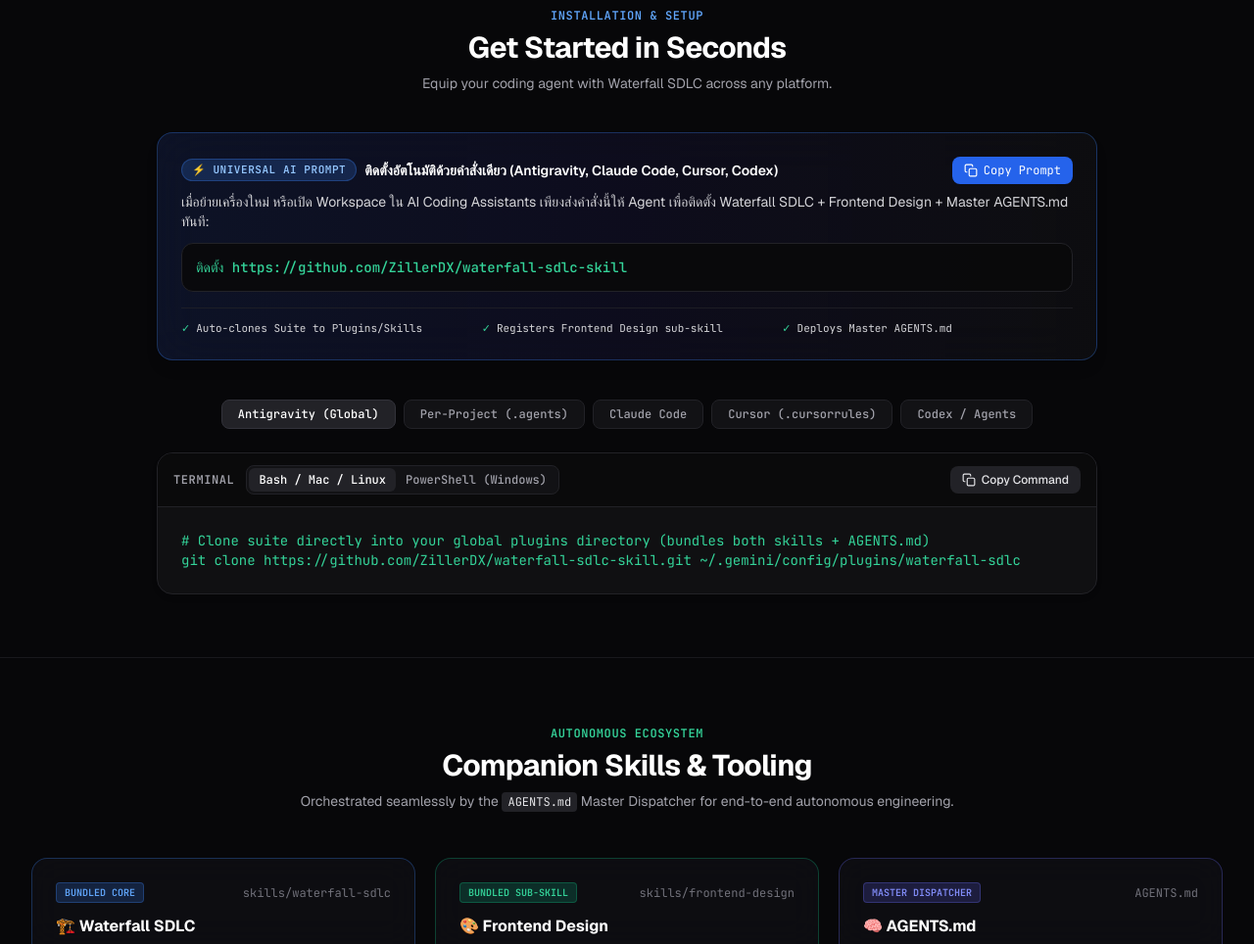
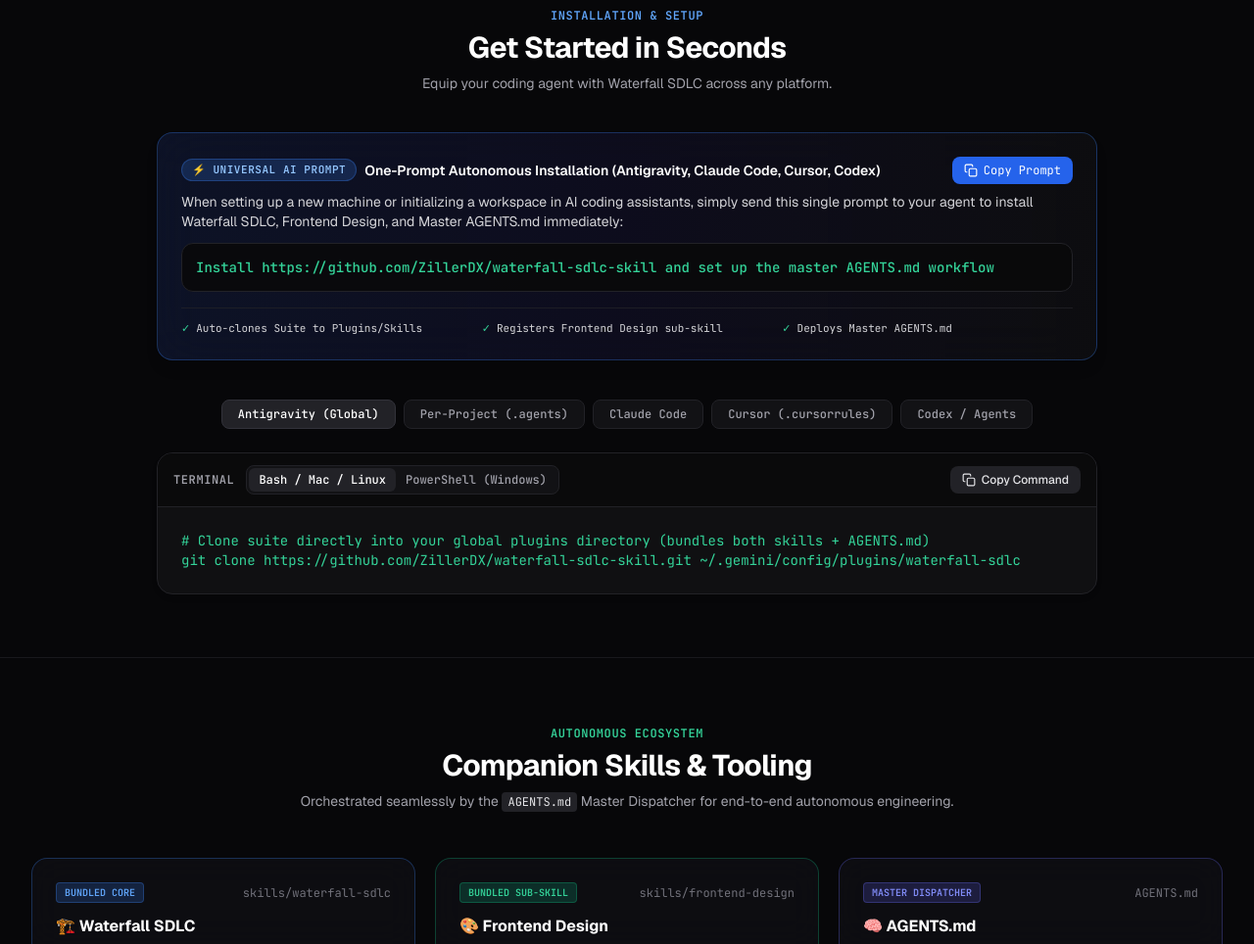
Before and after one commit to ZillerDX/waterfall-sdlc-skill, a website: page index.html in a window 1280 px wide. Shown: the part 2240-3204 px from the top of the page at 98% size. Drawn offline with nearby package versions, Linux system fonts and the light colour scheme.

Commit message:
fix(ci): strip utf-8 bom in json validation and translate all ui/docs to full english
- Strip UTF-8 BOM in .github/workflows/validate-skills.yml and package.json
- Bump package.json to v1.1.0 matching plugin.json
- Localize One-Prompt Autonomous Installation to full English across README.md and index.html
- Re-save LICENSE without BOM

```diff
--- a/index.html
+++ b/index.html
@@ -326,7 +326,7 @@
         <div class="flex items-center justify-between gap-3 mb-2 flex-wrap">
           <div class="flex items-center gap-2">
             <span class="px-2.5 py-0.5 rounded-full text-[11px] font-mono font-semibold bg-blue-500/20 text-blue-300 border border-blue-500/30 uppercase tracking-wider">⚡ Universal AI Prompt</span>
-            <span class="text-xs sm:text-sm font-semibold text-white">ติดตั้งอัตโนมัติด้วยคำสั่งเดียว (Antigravity, Claude Code, Cursor, Codex)</span>
+            <span class="text-xs sm:text-sm font-semibold text-white">One-Prompt Autonomous Installation (Antigravity, Claude Code, Cursor, Codex)</span>
           </div>
           <button onclick="copyOnePrompt()" id="copy-one-prompt-btn" class="inline-flex items-center gap-1.5 text-xs font-mono px-3 py-1.5 rounded-lg bg-blue-600 hover:bg-blue-500 text-white transition-colors shadow-xs cursor-pointer">
             <svg class="size-3.5 shrink-0" viewBox="0 0 24 24" fill="none" stroke="currentColor" stroke-width="2" stroke-linecap="round" stroke-linejoin="round">
@@ -336,10 +336,10 @@
           </button>
         </div>
         <p class="text-xs sm:text-sm text-zinc-300 mt-2 leading-relaxed">
-          เมื่อย้ายเครื่องใหม่ หรือเปิด Workspace ใน AI Coding Assistants เพียงส่งคำสั่งนี้ให้ Agent เพื่อติดตั้ง Waterfall SDLC + Frontend Design + Master AGENTS.md ทันที:
+          When setting up a new machine or initializing a workspace in AI coding assistants, simply send this single prompt to your agent to install Waterfall SDLC, Frontend Design, and Master AGENTS.md immediately:
         </p>
         <div class="mt-3 p-3.5 rounded-xl bg-zinc-950/90 border border-zinc-800 flex items-center justify-between gap-3">
-          <code class="font-mono text-xs sm:text-sm text-emerald-400 select-all font-medium break-all">ติดตั้ง https://github.com/ZillerDX/waterfall-sdlc-skill</code>
+          <code class="font-mono text-xs sm:text-sm text-emerald-400 select-all font-medium break-all">Install https://github.com/ZillerDX/waterfall-sdlc-skill and set up the master AGENTS.md workflow</code>
         </div>
         <div class="grid grid-cols-1 sm:grid-cols-3 gap-2.5 mt-4 pt-3 border-t border-zinc-800/80 text-[11px] font-mono text-zinc-400">
           <div class="flex items-center gap-1.5 text-zinc-300">
@@ -767,7 +767,7 @@
     }
 
     function copyOnePrompt() {
-      const text = "ติดตั้ง https://github.com/ZillerDX/waterfall-sdlc-skill";
+      const text = "Install https://github.com/ZillerDX/waterfall-sdlc-skill and set up the master AGENTS.md workflow";
       navigator.clipboard.writeText(text);
       const btn = document.getElementById('copy-one-prompt-btn');
       const textEl = document.getElementById('copy-one-prompt-text');
--- a/package.json
+++ b/package.json
@@ -1,7 +1,7 @@
 {
   "name": "waterfall-sdlc-skill",
-  "version": "1.0.0",
-  "description": "Enterprise-grade Waterfall SDLC methodology for AI coding agents",
+  "version": "1.1.0",
+  "description": "Enterprise-grade Waterfall SDLC & Frontend Design system with Master AGENTS.md dispatcher for AI coding agents",
   "author": "Tanathon Chanapha (https://github.com/ZillerDX)",
   "license": "MIT",
   "repository": "https://github.com/ZillerDX/waterfall-sdlc-skill"
```
Also changed, not shown: .github/workflows/validate-skills.yml, README.md, 1 other file.
